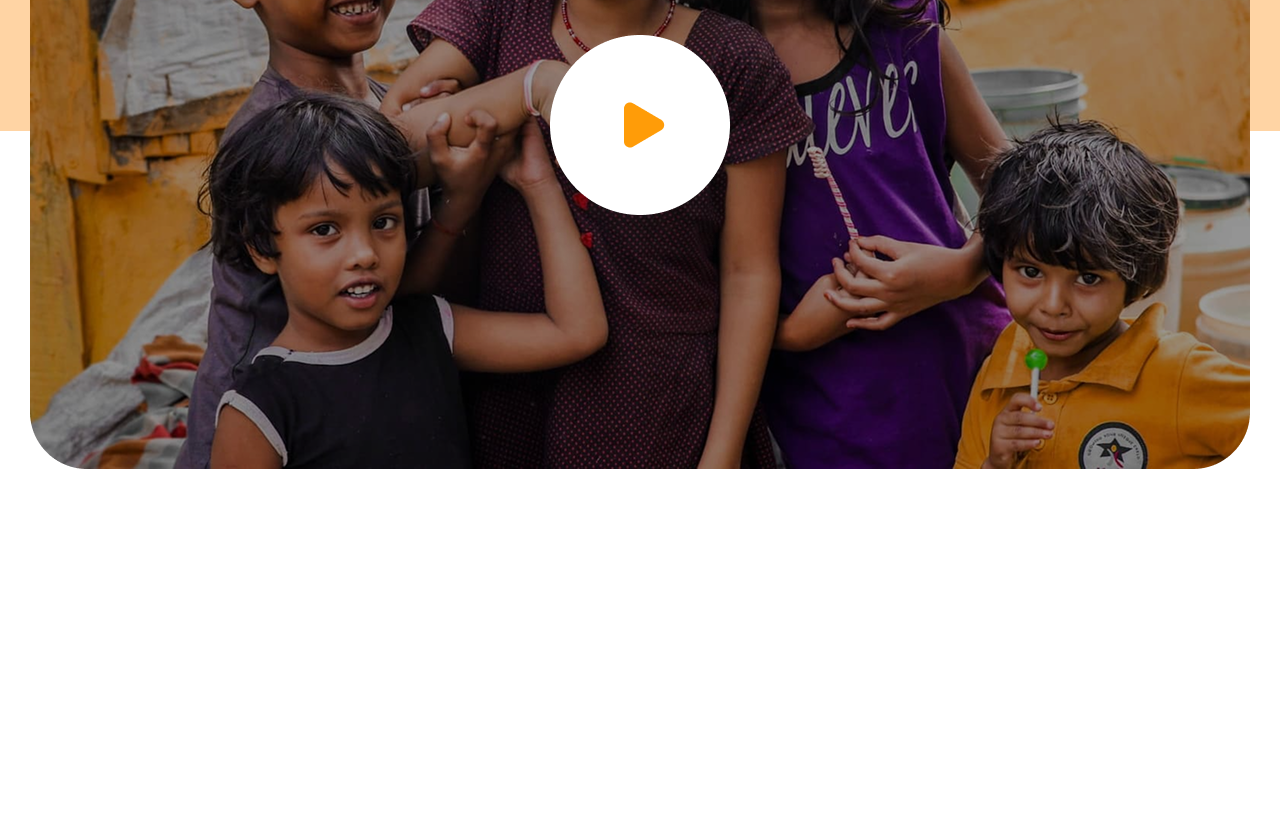
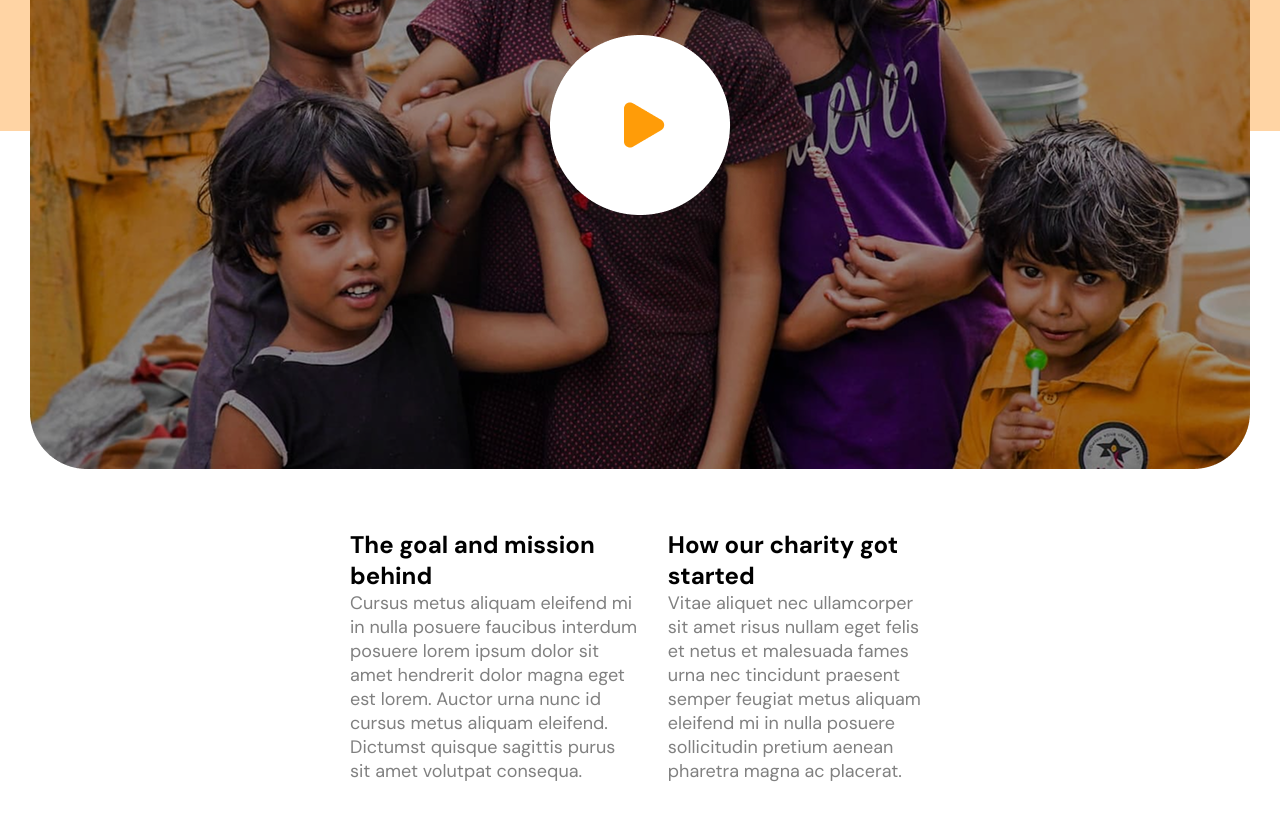
Before and after one commit to umaroo6/EXAM-3, a plain HTML site: page index.html in a window 1280 px wide. Shown: the part 4620-5441 px from the top of the page. Drawn offline with Linux system fonts and the light colour scheme.

Commit message:
section 6 finished

```diff
--- a/index.html
+++ b/index.html
@@ -144,5 +144,16 @@ We have helped over 200 vulnerable<br> communities worldwide
 <section class="sec6">
 <img src="./Frame (2).png">
 </section>
+<div class="sec6_r1">
+    <div style="padding-top: 400px;">
+        <h1 style="font-size: 24px;font-weight: 700;">The goal and mission behind</h1>
+        <p style="font-size: 18px;font-weight: 400;color: gray;">Cursus metus aliquam eleifend mi in nulla posuere faucibus interdum posuere lorem ipsum dolor sit amet hendrerit dolor magna eget est lorem. Auctor urna nunc id cursus metus aliquam eleifend. Dictumst quisque sagittis purus sit amet volutpat consequa.</p>
+    </div>
+    <div style="padding-top: 400px;">
+         <h1 style="font-size: 24px;font-weight: 700;">How our charity got started</h1>
+        <p style="font-size: 18px;font-weight: 400;color: gray;">Vitae aliquet nec ullamcorper sit amet risus nullam eget felis et netus et malesuada fames urna nec tincidunt praesent semper feugiat metus aliquam eleifend mi in nulla posuere sollicitudin pretium aenean pharetra magna ac placerat.</p>
+    </div>
+
+</div>
 </body>
 </html>
--- a/style.css
+++ b/style.css
@@ -192,3 +192,15 @@
     z-index: 1;
     bottom: 350px;
 }
+.sec6_r1{
+    display: flex;
+     max-width: 1440px;
+    margin: auto;
+    justify-content: center;
+    gap: 30px;
+    height: 664px;
+    position: relative;
+    z-index: 0;
+    bottom: 690px;
+    padding: 0px 350px;
+}
```
